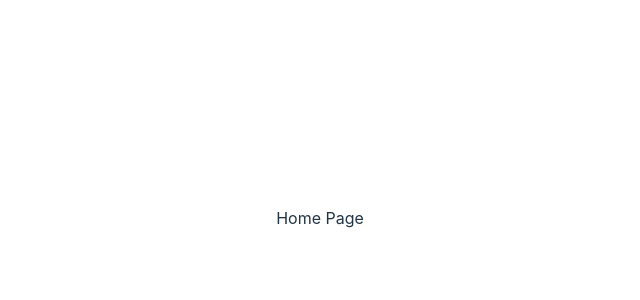
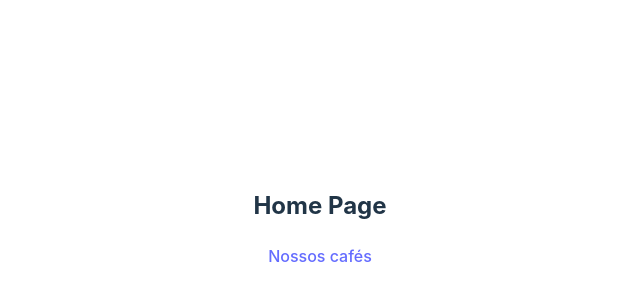
Before and after one commit to alissonooliveiraofc/trybe-exercicios, a React (Vite) app in the folder M2 - Front End/S3 - Aprofundando no React/3.1 - React Router/exemplo de rotas/: page / in a window 1280 px wide. Shown: the part 182-482 px from the top of the page, without its empty margins (320-960 px from the left). Built offline with nearby package versions, Linux system fonts and the light colour scheme.

Commit message:
FRONT 3.1 - Implementa rotas e uso do componente Link

```diff
--- a/M2 - Front End/S3 - Aprofundando no React/3.1 - React Router/exemplo de rotas/src/pages/home/index.tsx
+++ b/M2 - Front End/S3 - Aprofundando no React/3.1 - React Router/exemplo de rotas/src/pages/home/index.tsx
@@ -1,6 +1,11 @@
+import { Link } from "react-router-dom";
+
 function Home() {
   return (
-    <div>Home Page</div>
+    <main>
+      <h2>Home Page</h2>
+      <Link to="/coffe">Nossos cafés</Link>
+    </main>
   )
 }
 
```
